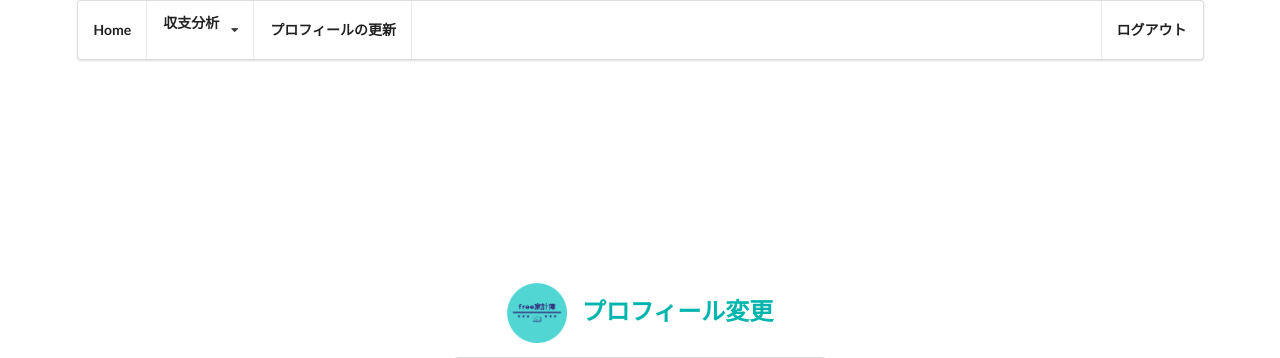
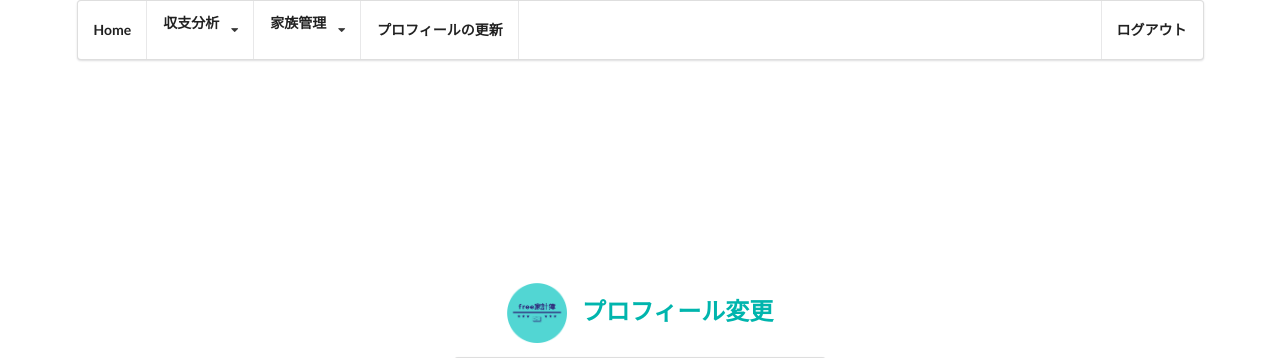
Before and after one commit to ta2min/free-kakeibo, a Django app: page /accounts/profile/ in a window 1280 px wide. Shown: the top 358 px of the page. Run offline with Django 3.2, Linux system fonts and the light colour scheme; the visitor is signed in with stand-in values (Sample User, id 1).

Commit message:
add family management link to navigation bar

```diff
--- a/templates/base.html
+++ b/templates/base.html
@@ -31,6 +31,15 @@
                 <a class="item" href="{% url 'kakeibo:kakeibo_line' %}"><h5>カテゴリ別支出推移</h5></a>
             </div>
         </div>
+        <div class="ui simple dropdown item">
+            <h5>家族管理</h5>
+            <i class="dropdown icon"></i>
+            <div class="menu">
+                <a class="item" href="{% url 'kakeibo:family_kakeibo' %}"><h5>家族家計簿</h5></a>
+                <a class="item" href="{% url 'kakeibo:family_create' %}"><h5>家族グループ作成</h5></a>
+                <a class="item" href="{% url 'kakeibo:family_member_create' %}"><h5>メンバー追加</h5></a>
+            </div>
+        </div>
         <a class="item" href="{% url 'accounts:profile' %}">
             <h5>プロフィールの更新</h5>
         </a>
```
